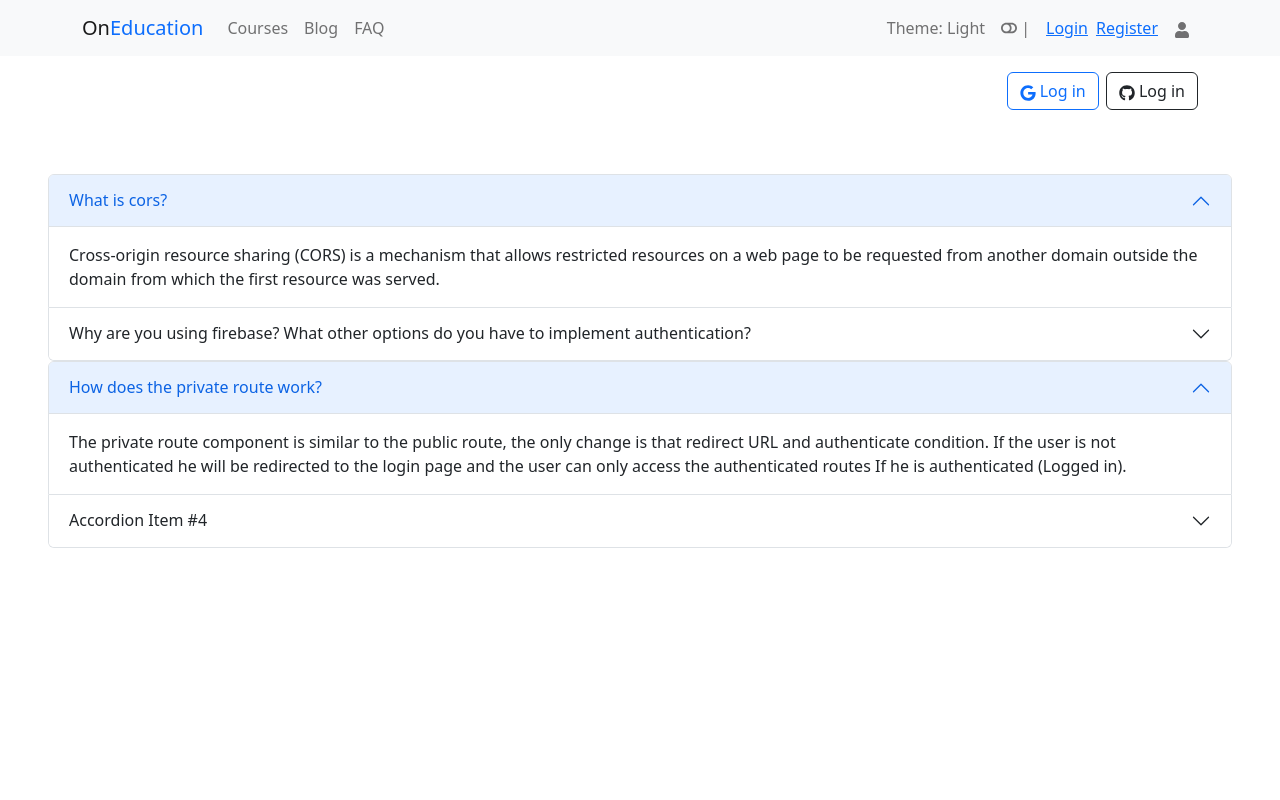
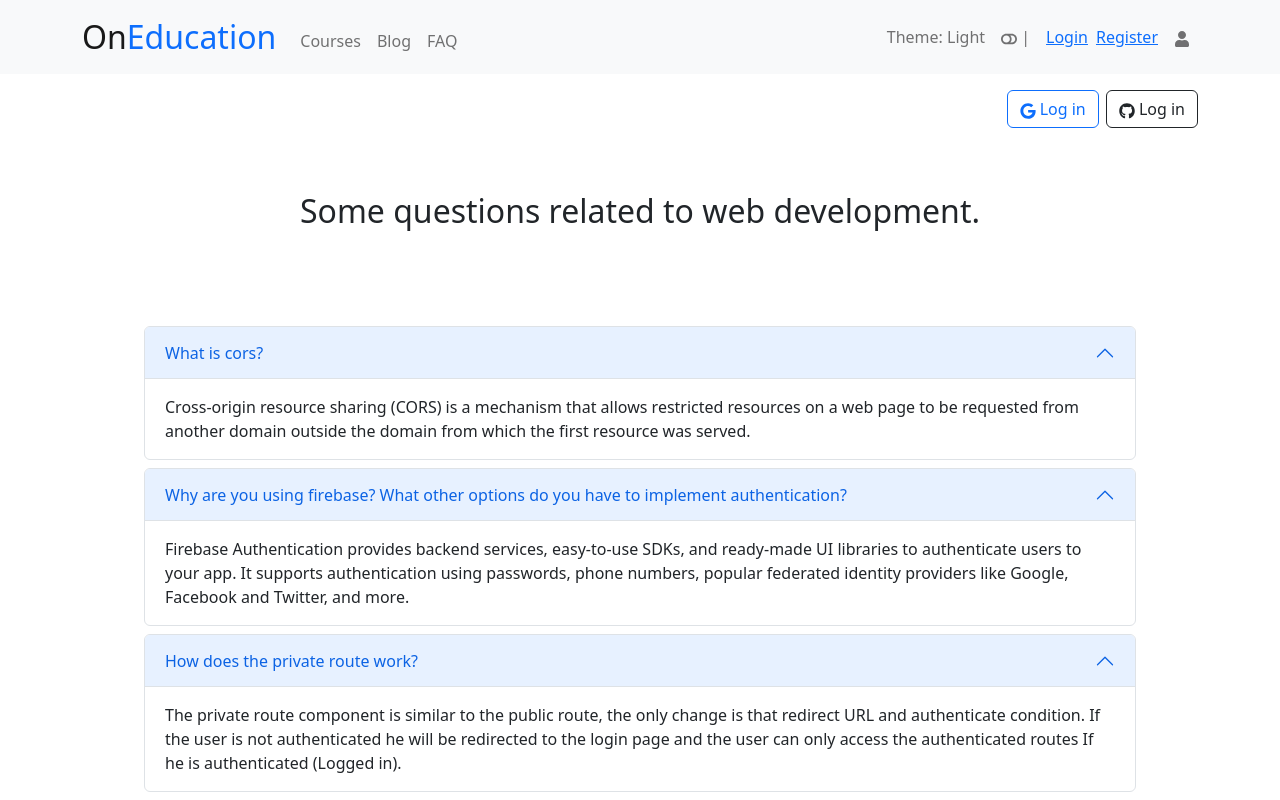
Before and after one commit to tawsifahmed/OnEducation-Client, a React (Create React App) app: page /blog in a window 1280 px wide. Shown: the top 800 px of the page. Built offline with nearby package versions, Linux system fonts and the light colour scheme; no server answers.

Commit message:
changed accordion settings in blog section

```diff
--- a/src/Pages/Blog/Blog.js
+++ b/src/Pages/Blog/Blog.js
@@ -3,7 +3,9 @@ import Accordion from 'react-bootstrap/Accordion';
 const Blog = () => {
     return (
         <div className='m-5'>
-            <Accordion defaultActiveKey="0">
+            <h2 className='text-center mb-4'>Some questions related to web development.</h2>
+            <div className='p-5 m-5'>
+                <Accordion defaultActiveKey={['0']} alwaysOpen>
                     <Accordion.Item eventKey="0">
                         <Accordion.Header>What is cors?
 
@@ -11,8 +13,10 @@ const Blog = () => {
                         <Accordion.Body>
                             Cross-origin resource sharing (CORS) is a mechanism that allows restricted resources on a web page to be requested from another domain outside the domain from which the first resource was served.
                         </Accordion.Body>
-                </Accordion.Item>
-                <Accordion.Item eventKey="1">
+                    </Accordion.Item  >
+                </Accordion>
+                <Accordion className='mt-2' defaultActiveKey={['0']} alwaysOpen>
+                    <Accordion.Item eventKey="0">
                         <Accordion.Header>Why are you using firebase? What other options do you have to implement authentication?
 
                         </Accordion.Header>
@@ -21,7 +25,8 @@ const Blog = () => {
                         </Accordion.Body>
                     </Accordion.Item>
                 </Accordion>
-            <Accordion defaultActiveKey="0">
+                <Accordion>
+                    <Accordion className='mt-2' defaultActiveKey={['0']} alwaysOpen>
                         <Accordion.Item eventKey="0">
                             <Accordion.Header>How does the private route work?
 
@@ -30,13 +35,19 @@ const Blog = () => {
                                 The private route component is similar to the public route, the only change is that redirect URL and authenticate condition. If the user is not authenticated he will be redirected to the login page and the user can only access the authenticated routes If he is authenticated (Logged in).
                             </Accordion.Body>
                         </Accordion.Item>
-                <Accordion.Item eventKey="1">
-                    <Accordion.Header>Accordion Item #4</Accordion.Header>
+
+                    </Accordion>
+                    <Accordion className='mt-2' defaultActiveKey={['0']} alwaysOpen>
+                        <Accordion.Item eventKey="0">
+                            <Accordion.Header>What is Node? How does Node work?
+                            </Accordion.Header>
                             <Accordion.Body>
                                 Node is a used as backend service where javascript works on the server-side of the application. This way javascript is used on both frontend and backend. Node. js runs on chrome v8 engine which converts javascript code into machine code, it is highly scalable, lightweight, fast, and data-intensive.
                             </Accordion.Body>
                         </Accordion.Item>
                     </Accordion>
+                </Accordion>
+            </div>
         </div>
     );
 };
--- a/src/Pages/Login/Login/Login.js
+++ b/src/Pages/Login/Login/Login.js
@@ -1,6 +1,7 @@
 import React from 'react';
 import { useState } from 'react';
 import { useContext } from 'react';
+import { Col, Container, Row } from 'react-bootstrap';
 import Button from 'react-bootstrap/Button';
 import Form from 'react-bootstrap/Form';
 import { useLocation, useNavigate } from 'react-router-dom';
@@ -12,7 +13,8 @@ const Login = () => {
     const { signIn } = useContext(AuthContext)
     const navigate = useNavigate();
     const location = useLocation();
-    const from = location.state?.from?.pathname || '/'
+
+    const from = location.state?.from?.pathname || '/';
 
     const handleSubmit = event => {
         event.preventDefault();
@@ -28,8 +30,6 @@ const Login = () => {
                 form.reset();
                 setError('');
                 navigate(from, { replace: true });
-
-
             })
             .catch(error => {
                 console.error(error)
@@ -37,6 +37,11 @@ const Login = () => {
             })
     }
     return (
+        <Container>
+            <Row>
+                <Col lg="4">
+                </Col>
+                <Col lg="4">
                     <Form onSubmit={handleSubmit} className='m-5'>
                         <Form.Group className="mb-3" controlId="formBasicEmail">
                             <Form.Label>Email address</Form.Label>
@@ -58,6 +63,14 @@ const Login = () => {
                             {error}
                         </Form.Text>
                     </Form>
+                </Col>
+                <Col lg="4">
+                </Col>
+            </Row>
+
+
+        </Container>
+
     );
 };
 
--- a/src/Pages/Shared/Header/Header.js
+++ b/src/Pages/Shared/Header/Header.js
@@ -36,20 +36,19 @@ const Header = () => {
         <div>
             <Navbar collapseOnSelect expand="lg" bg="light" variant="light">
                 <Container>
-                    <Navbar.Brand href="/">On<span className='text-primary'>Education</span></Navbar.Brand>
+                    <Navbar.Brand className='fs-2' as={Link} to="/">On<span className='text-primary'>Education</span></Navbar.Brand>
                     <Navbar.Toggle aria-controls="responsive-navbar-nav" />
                     <Navbar.Collapse id="responsive-navbar-nav">
-                        <Nav className="me-auto">
-                            <Nav.Link href="/courses">Courses</Nav.Link>
-                            <Nav.Link href="/blog">Blog</Nav.Link>
+                        <Nav className="me-auto pt-2">
+                            <Nav.Link as={Link} to="/courses">Courses</Nav.Link>
+                            <Nav.Link as={Link} to="/blog">Blog</Nav.Link>
                             <Nav.Link>FAQ</Nav.Link>
 
                         </Nav>
-                        <Nav>
-
+                        <Nav className=''>
                             <Nav.Link>Theme: Light</Nav.Link>
                             <Nav.Link>
-                                <FaToggleOff className='mb-1'></FaToggleOff> |
+                                <FaToggleOff></FaToggleOff> |
                             </Nav.Link>
                             <Nav.Link>
                                 {
@@ -82,13 +81,24 @@ const Header = () => {
             </Navbar>
             <Navbar>
                 <Container>
-                    <Navbar.Brand className='d-none' href="#home">Navbar with text</Navbar.Brand>
+                    <Navbar.Brand className='d-none'>Navbar with text</Navbar.Brand>
                     <Navbar.Toggle />
                     <Navbar.Collapse className="justify-content-end">
                         <Navbar.Text>
                             <ButtonGroup>
-                                <Button onClick={handleGoogleSignIn} className='me-2 rounded' variant="outline-primary"><FaGoogle></FaGoogle> Log in</Button>
-                                <Button variant="outline-dark rounded"><FaGithub></FaGithub> Log in</Button>
+                                {user?.email ?
+                                    <>
+                                        <div className='d-none'>
+                                            <h2>ss</h2>
+                                        </div>
+                                    </>
+                                    :
+                                    <>
+                                        <Button onClick={handleGoogleSignIn} className='me-2 rounded' variant="outline-primary"><FaGoogle></FaGoogle> Log in</Button>
+
+                                        <Button variant="outline-dark rounded"><FaGithub></FaGithub> Log in</Button>
+                                    </>
+                                }
                             </ButtonGroup>
                         </Navbar.Text>
                     </Navbar.Collapse>
--- a/src/Routes/PrivateRoute/PrivateRoute.js
+++ b/src/Routes/PrivateRoute/PrivateRoute.js
@@ -1,5 +1,5 @@
 import React, { useContext } from 'react';
-import { Navigate, useLocation } from 'react-router-dom';
+import { Navigate, useLocation, } from 'react-router-dom';
 import { AuthContext } from '../../contexts/AuthProvider/AuthProvider';
 
 const PrivateRoute = ({ children }) => {
@@ -7,12 +7,10 @@ const PrivateRoute = ({ children }) => {
     const { user, loading } = useContext(AuthContext);
     const location = useLocation();
 
-
-
     if (!user) {
-        return <Navigate to="/login"></Navigate>
+        return <Navigate to='/login' state={{ from: location }} replace></Navigate>;
     }
-    return <Navigate to='/login' state={{ from: location }} replace />;
+    return children;
 };
 
 export default PrivateRoute;
--- a/src/contexts/AuthProvider/AuthProvider.js
+++ b/src/contexts/AuthProvider/AuthProvider.js
@@ -9,9 +9,10 @@ const auth = getAuth(app);
 
 const AuthProvider = ({ children }) => {
     const [user, setUser] = useState(null);
-    const [loading, setLoading] = useState(true)
+    const [loading, setLoading] = useState(true);
 
     const providerLogin = (provider) => {
+        setLoading(true);
         return signInWithPopup(auth, provider);
     }
 
```
Lines whose indentation alone changed are shown as unchanged.
